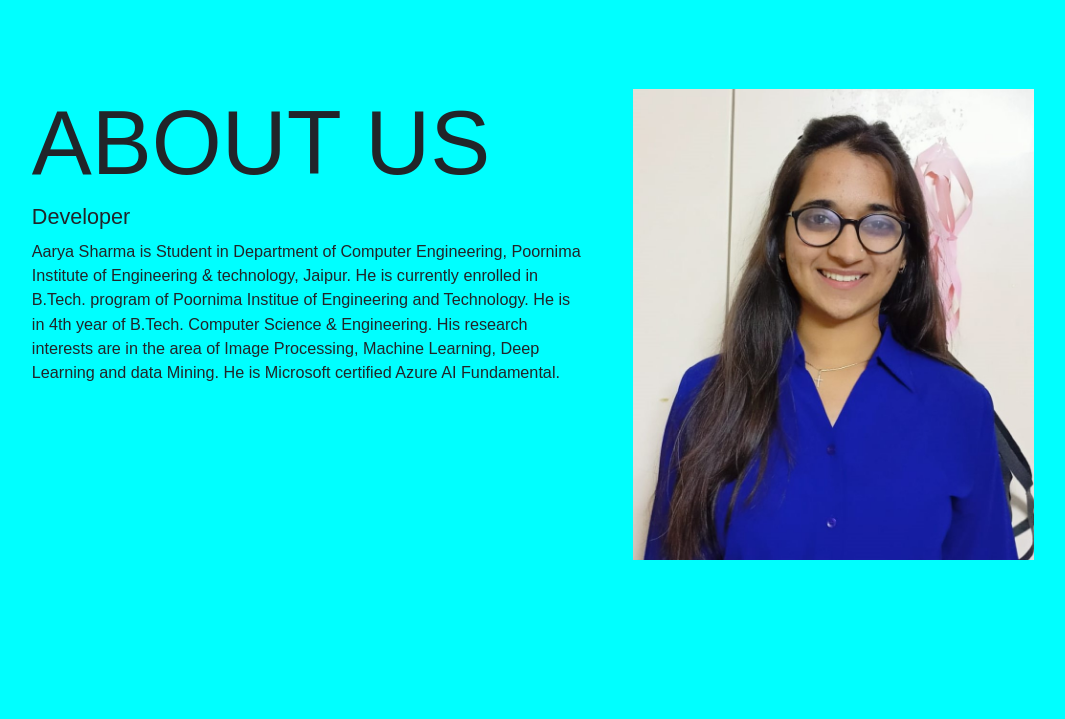
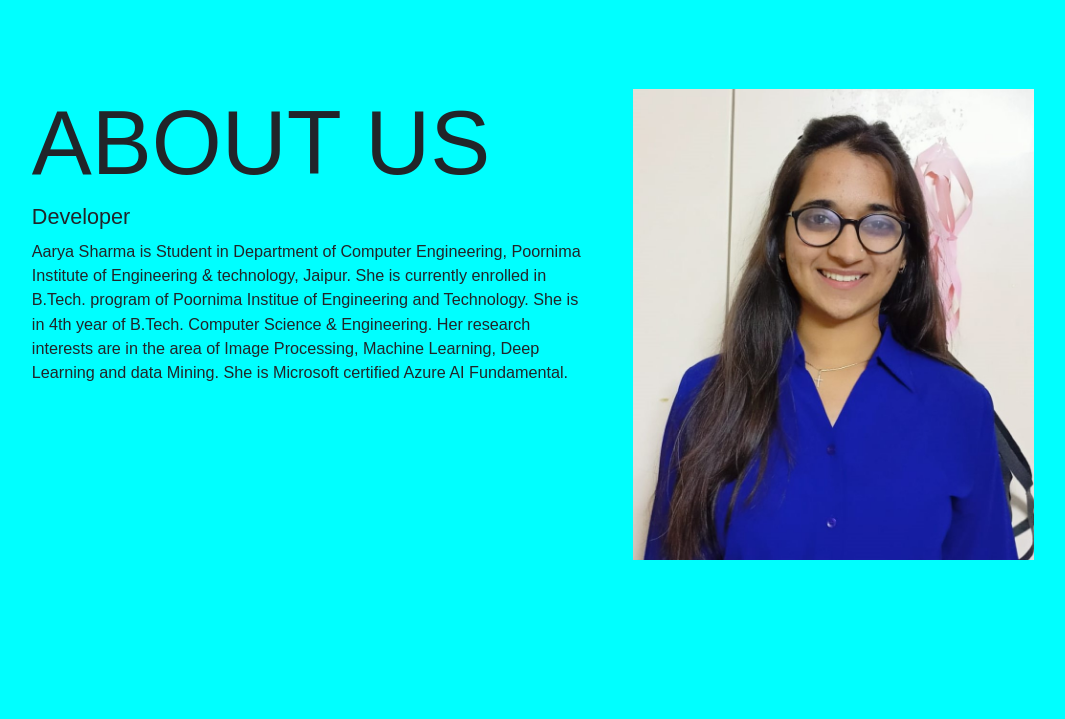
Before and after one commit to aaryasharma257/final-project, a Flask app: page /about in a window 1280 px wide. Shown: the part 197-916 px from the top of the page, without its empty margins (107-1172 px from the left). Run offline with Flask 2, Linux system fonts and the light colour scheme; some libraries are stand-ins or nearby versions.

Commit message:
Update aboutus.html

```diff
--- a/templates/aboutus.html
+++ b/templates/aboutus.html
@@ -209,7 +209,7 @@ body {
 				</div>
 				<div class="content" style="widht: 500px;">
 					<h4>Developer</h4>
-					<p>Aarya Sharma  is Student in Department of Computer Engineering, Poornima Institute of Engineering & technology, Jaipur. He is currently enrolled in B.Tech. program of Poornima Institue of Engineering and Technology. He is in 4th year of B.Tech. Computer Science & Engineering. His research interests are in the area of Image Processing, Machine Learning, Deep Learning and data Mining. He is Microsoft certified Azure AI Fundamental.</p>
+					<p>Aarya Sharma  is Student in Department of Computer Engineering, Poornima Institute of Engineering & technology, Jaipur. She is currently enrolled in B.Tech. program of Poornima Institue of Engineering and Technology. She is in 4th year of B.Tech. Computer Science & Engineering. Her research interests are in the area of Image Processing, Machine Learning, Deep Learning and data Mining. She is Microsoft certified Azure AI Fundamental.</p>
 
 				</div>
 
```
